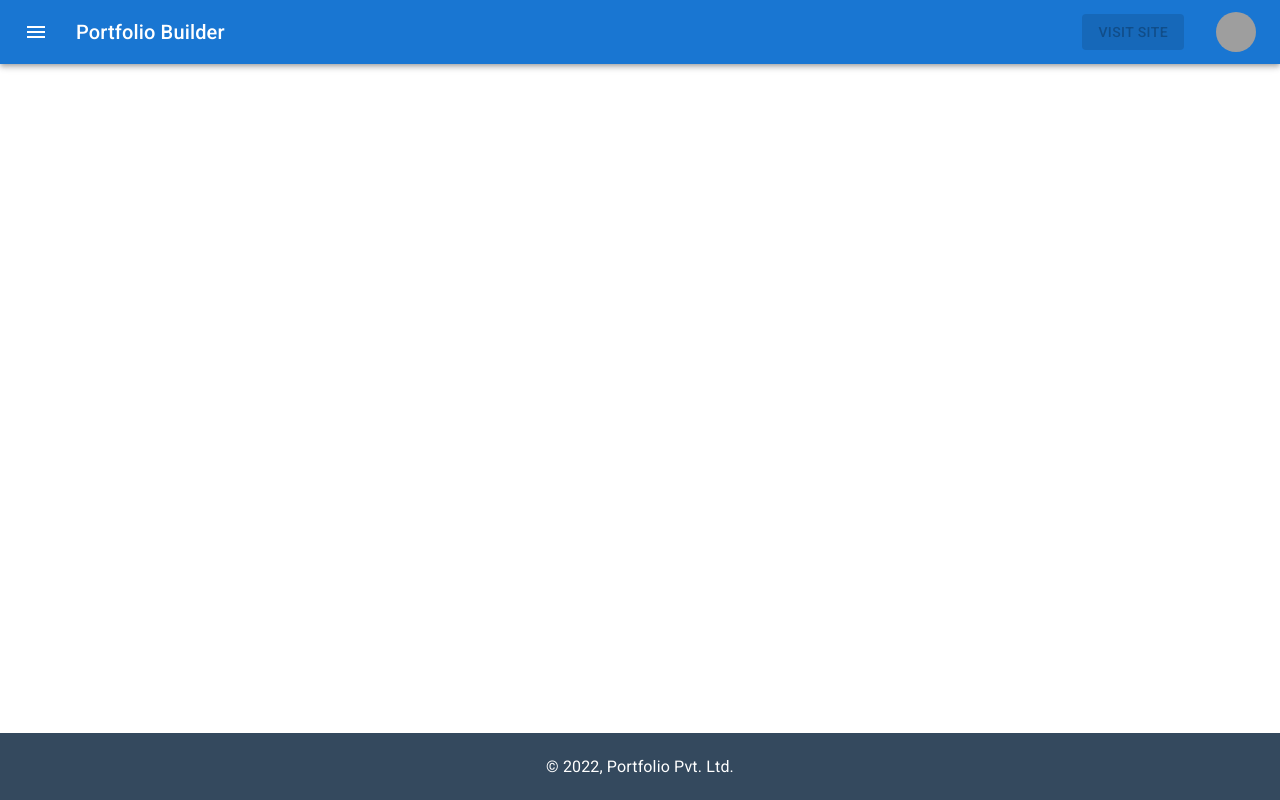
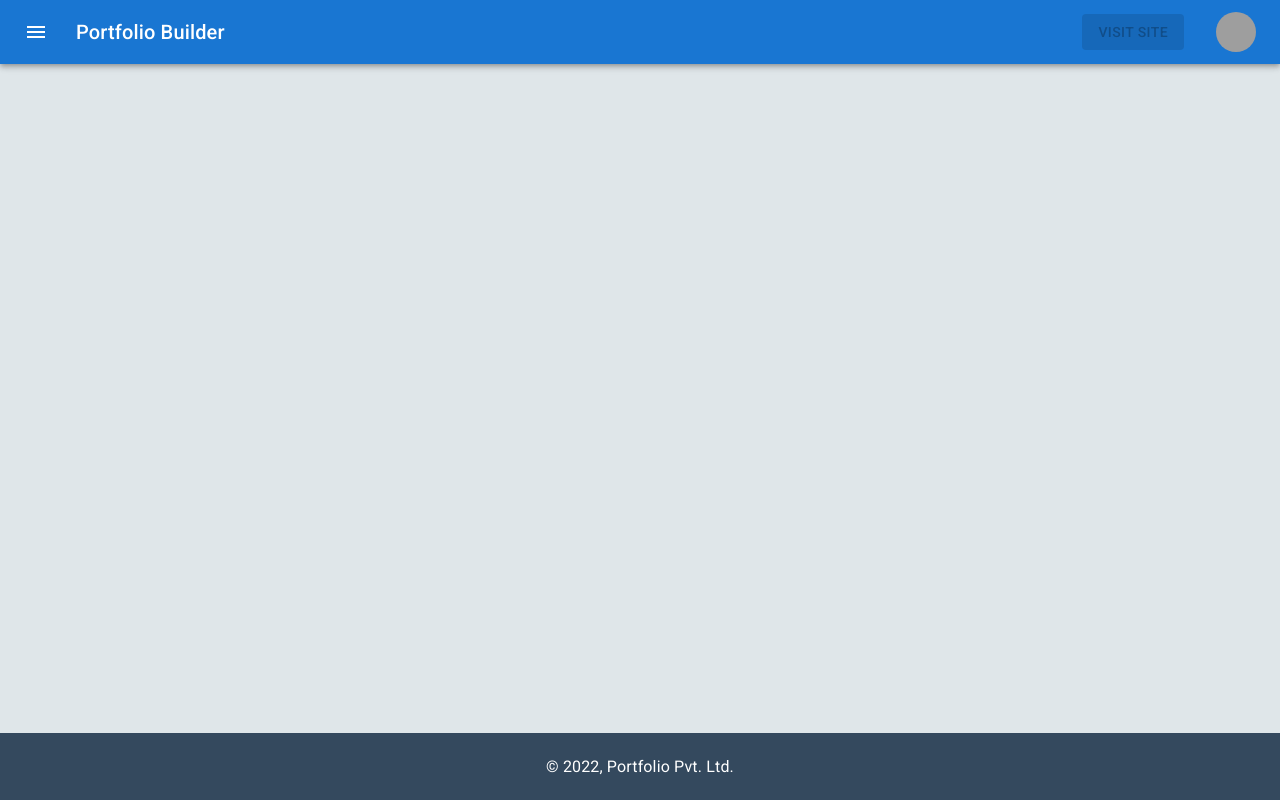
Before and after one commit to Smit202000/Portfolio_Builder-Frontend, a React (Create React App) app: page / in a window 1280 px wide. Built offline with nearby package versions, Linux system fonts and the light colour scheme; grey boxes are pictures that could not be loaded.

Commit message:
dev: changes color

```diff
--- a/src/index.css
+++ b/src/index.css
@@ -1,7 +1,7 @@
 @import url("https://fonts.googleapis.com/css2?family=Roboto:wght@100;300;400;500;700;900&display=swap");
 
 :root {
-	--bg-color: #fff;
+	--bg-color: #dfe6e9;
 }
 
 * {
```
